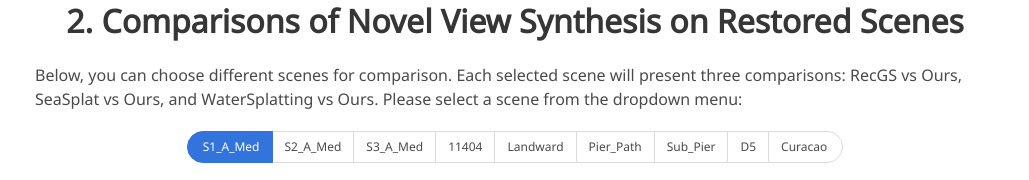
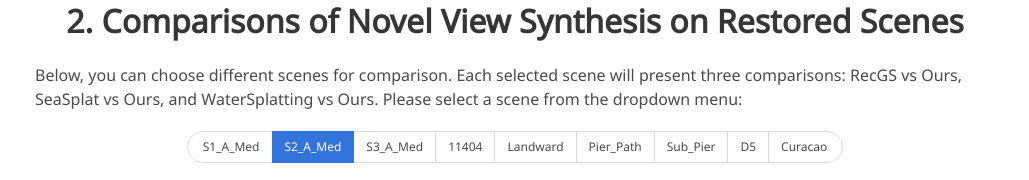
Before and after one commit to MarineSTD-GS/MarineSTD-GS.github.io, a plain HTML site: page index.html in a window 1280 px wide. Shown: the part 6112-6292 px from the top of the page, without its empty margins (125-1154 px from the left). Drawn offline with nearby package versions, Linux system fonts and the light colour scheme; a web font is replaced by a local one.

Commit message:
Update index.html

```diff
--- a/index.html
+++ b/index.html
@@ -478,7 +478,7 @@
   }
 
   document.addEventListener('DOMContentLoaded', () => {
-    changeRestorationScene('S1_A_Med');
+    changeRestorationScene('S2_A_Med');
   });
 </script>
 
```
